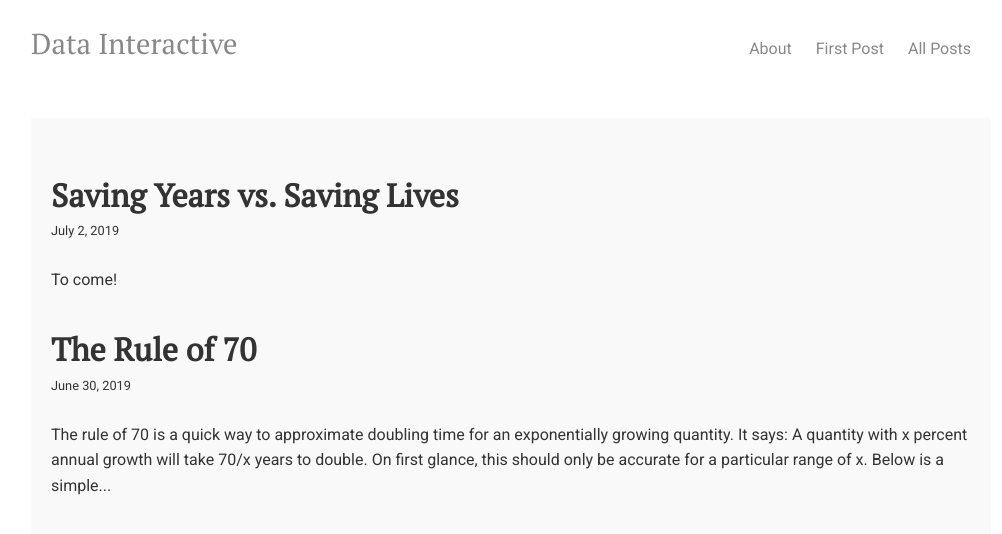
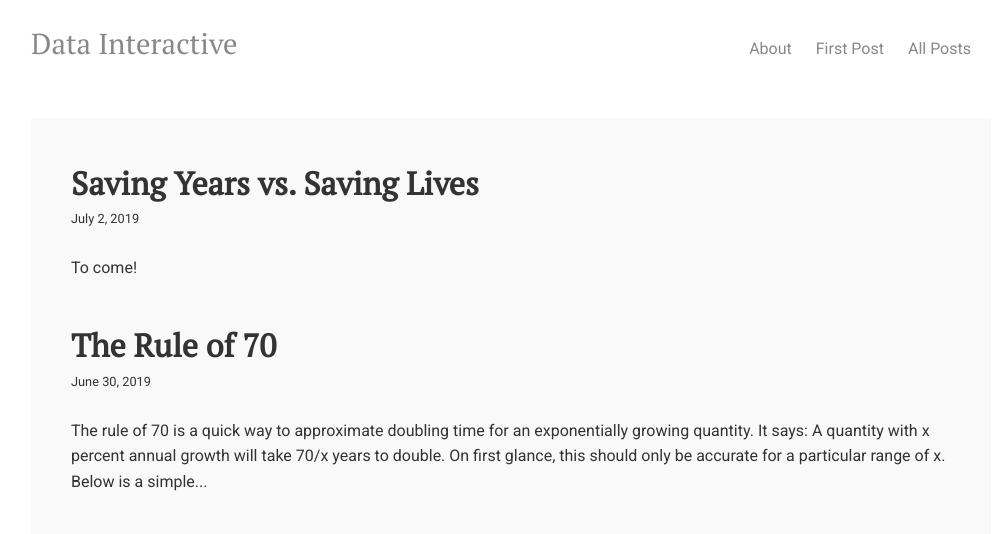
Before and after one commit to datainteractive/datainteractive.github.io, a Jekyll site: the page built from index.html, in a window 1280 px wide. Shown: the top 534 px of the page, without its empty margins (129-1131 px from the left). Built offline with Jekyll 4.4.1, drawn with Linux system fonts in a browser that asks for light colours; comment, search, counter and statistics services are not loaded.

Commit message:
Update main.css

```diff
--- a/css/main.css
+++ b/css/main.css
@@ -83,8 +83,8 @@
 }
 
 .excerpt {
-  margin-top: 2em;
-  margin-bottom: 2em;
+  background-color: #f9f9f9;
+  padding: 20px;
 }
 
 .media {
```
